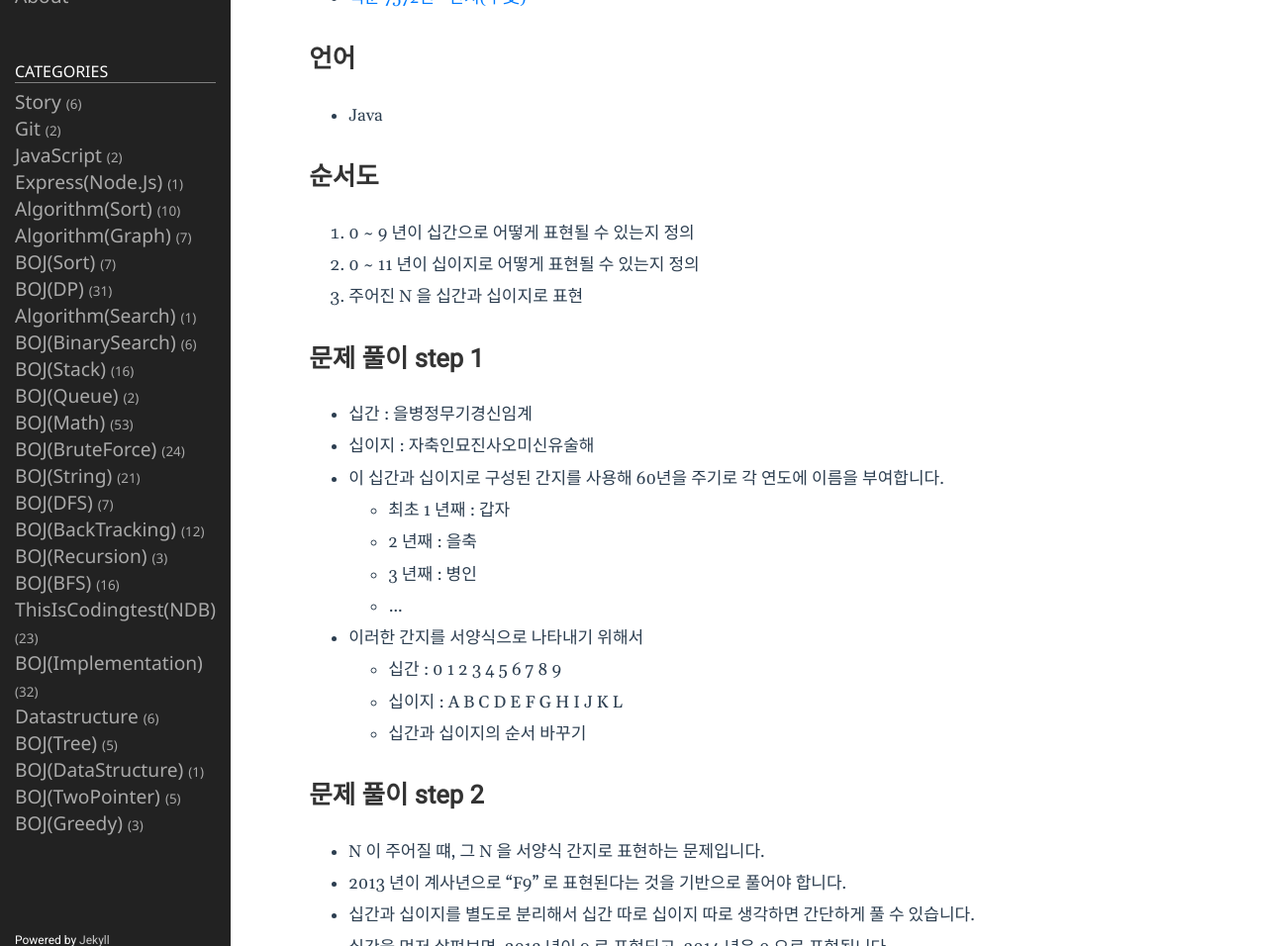
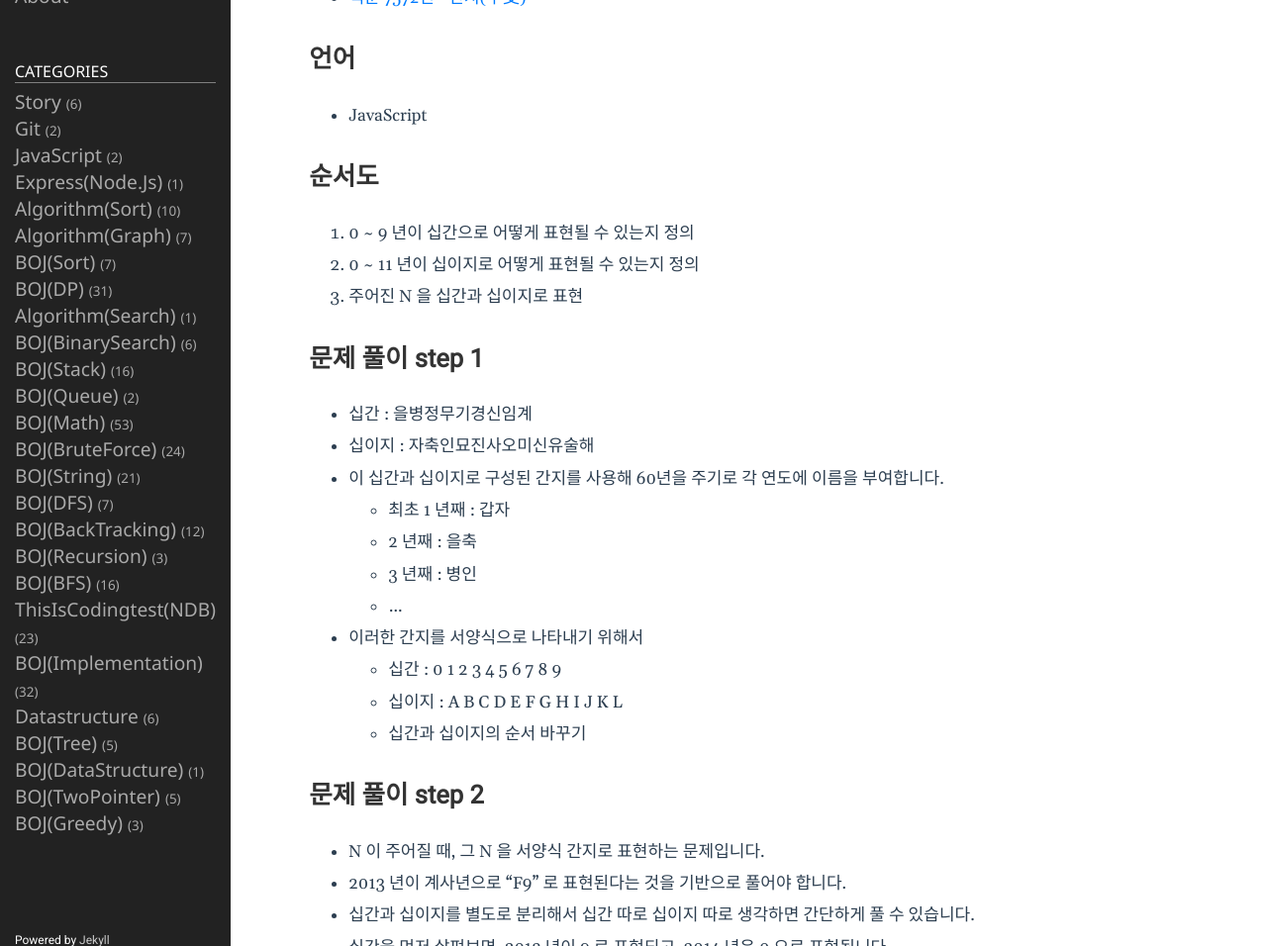
Before and after one commit to qkrrlgh519/qkrrlgh519.github.io, a Jekyll site: the page built from _posts/2021-09-14-BOJ-Math-7572.md, in a window 1280 px wide and 1400 px high. Shown: the part 325-1281 px from the top of the window at 99% size. Built offline with Jekyll 4.4.1, drawn with Linux system fonts in a browser that asks for light colours.

Commit message:
fix: 백준 7572번 간지 수정

```diff
--- a/_posts/2021-09-14-BOJ-Math-7572.md
+++ b/_posts/2021-09-14-BOJ-Math-7572.md
@@ -13,7 +13,7 @@ categories: BOJ(Math)
 
 ## 언어
 
-- Java
+- JavaScript
 
 ## 순서도
 
@@ -37,7 +37,7 @@ categories: BOJ(Math)
 
 ## 문제 풀이 step 2
 
-- N 이 주어질 떄, 그 N 을 서양식 간지로 표현하는 문제입니다.
+- N 이 주어질 때, 그 N 을 서양식 간지로 표현하는 문제입니다.
 - 2013 년이 계사년으로 "F9" 로 표현된다는 것을 기반으로 풀어야 합니다.
 - 십간과 십이지를 별도로 분리해서 십간 따로 십이지 따로 생각하면 간단하게 풀 수 있습니다.
 - 십간을 먼저 살펴보면, 2013 년이 9 로 표현되고, 2014 년은 0 으로 표현됩니다.
```
